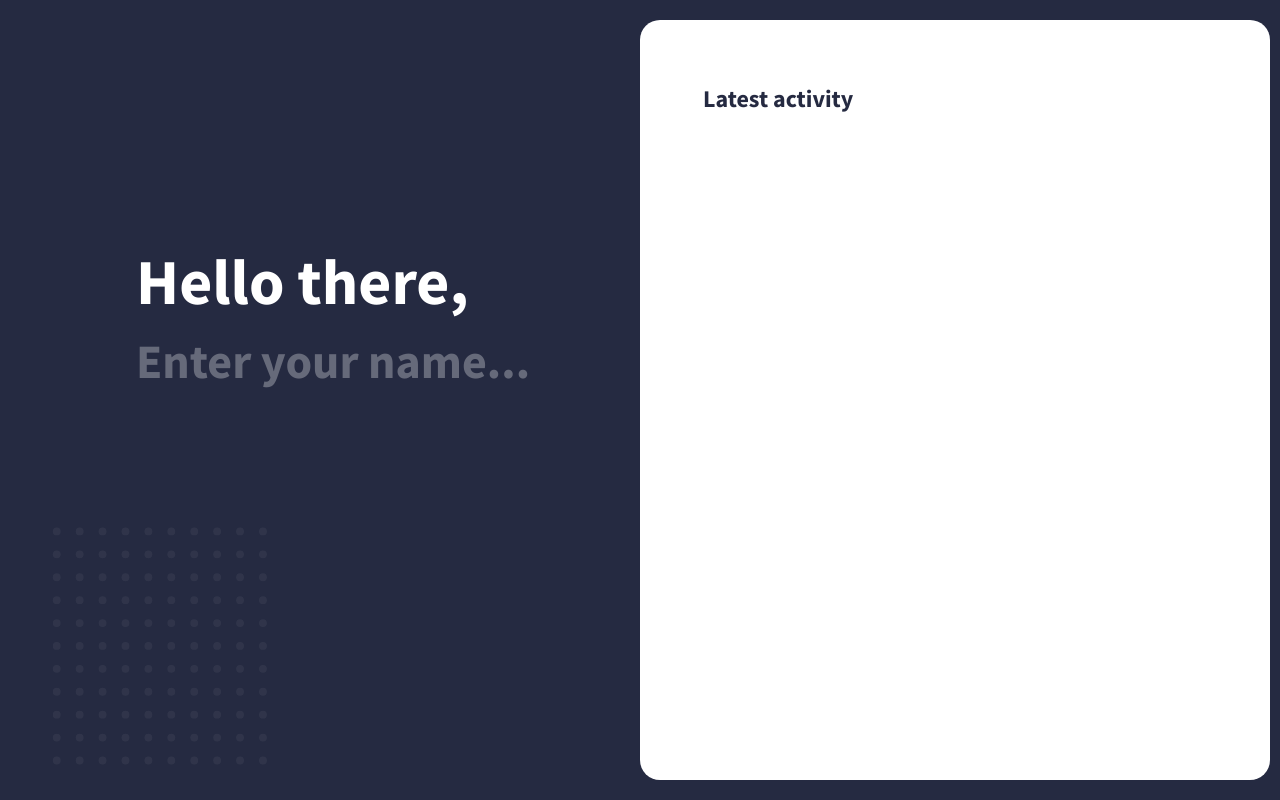
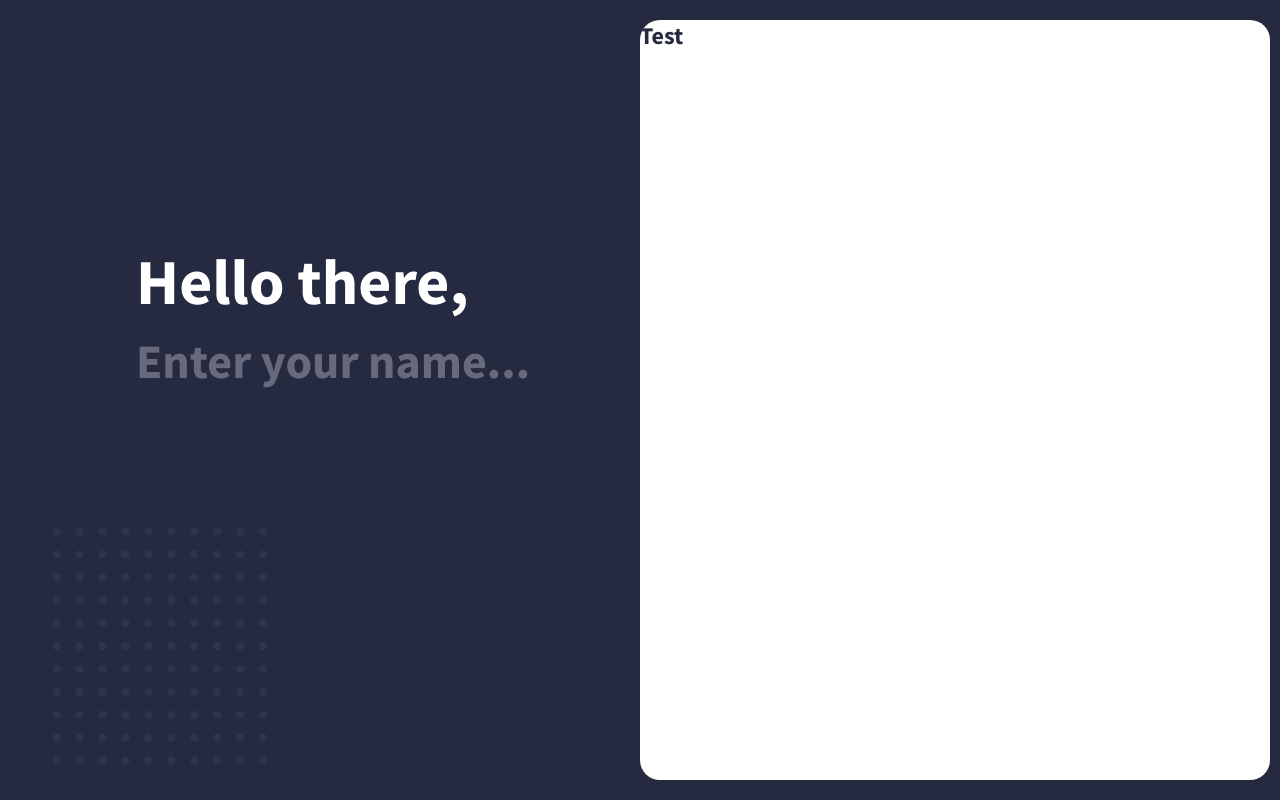
Before and after one commit to LaupWing/Project-Management, a React (Create React App) app: page /projects in a window 1280 px wide. Built offline with nearby package versions, Linux system fonts and the light colour scheme; no server answers; the database is empty; sample sign-in values are in the browser's storage.

Commit message:
succesfully rendering the right component on routes

```diff
--- a/src/containers/Overview/Details/Projects/Project.js
+++ b/src/containers/Overview/Details/Projects/Project.js
@@ -3,15 +3,20 @@ import styles from './Project.module.css'
 import {connect} from 'react-redux'
 import Detail from './Detail/Detail'
 import Latest from './Latest/Latest'
+import {Switch, Route} from "react-router-dom";
 
 class ProjectDetail extends React.Component{
     render(){
         return(
             <div className={styles.ProjectDetail}>
-                {!this.props.activeProject
+                <Switch>
+                    <Route exact path='/projects/:id' component={Latest}/>
+                </Switch>
+                <h2>Test</h2>
+                {/* {!this.props.activeProject
                     ?   <Latest/>
                     :   <Detail project={this.props.activeProject}/>
-                }
+                } */}
             </div>
         )
     }
```
